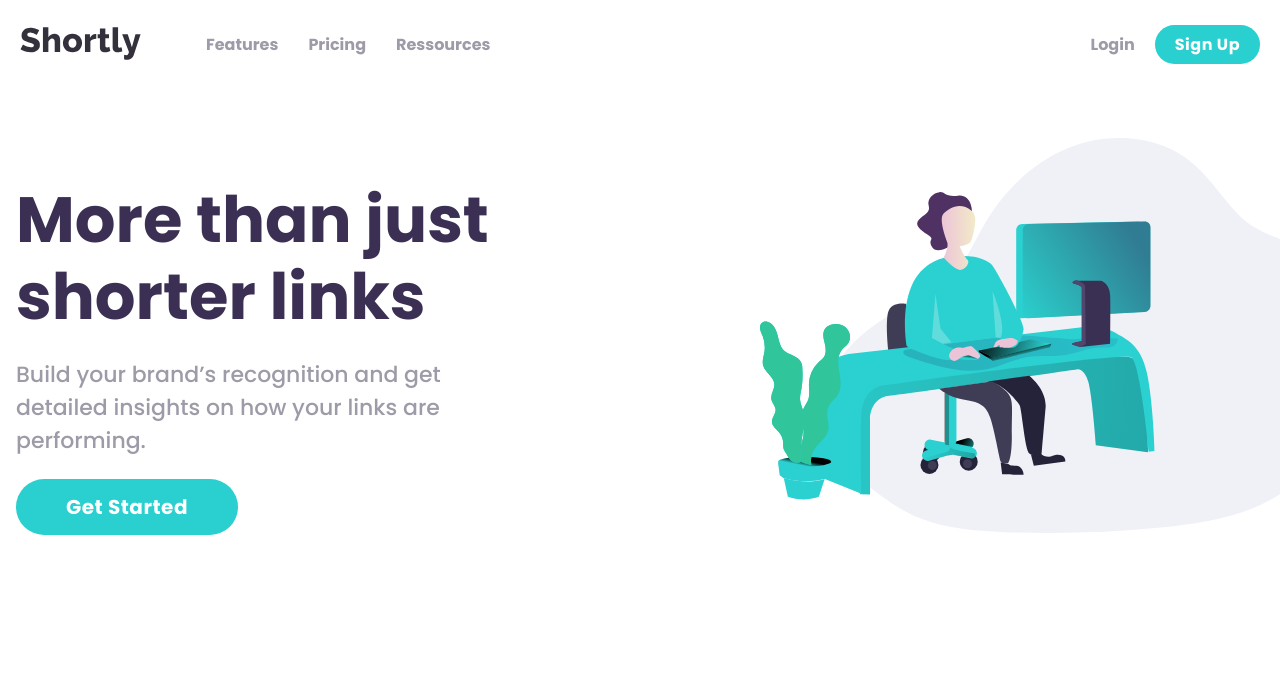
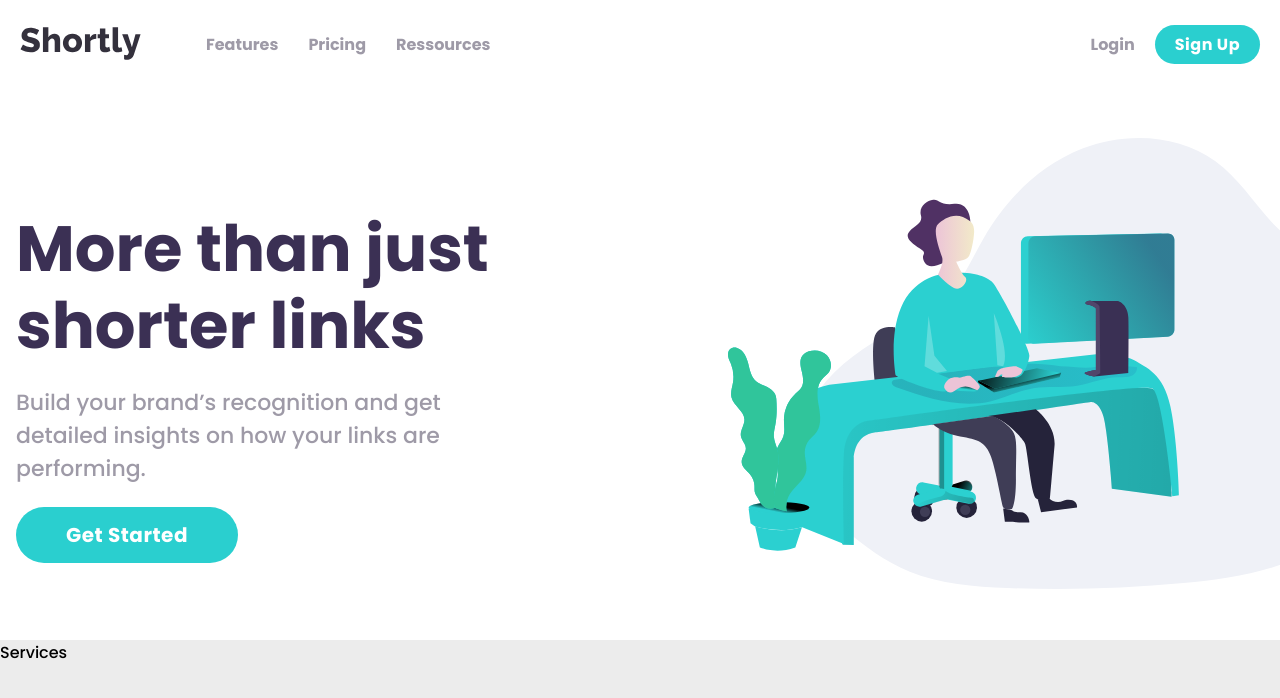
Before and after one commit to mena0018/URL-Shortening, a React (Create React App) app: page / in a window 1280 px wide. Shown: the top 698 px of the page. Built offline with nearby package versions, Linux system fonts and the light colour scheme.

Commit message:
Update of the layout following the addition of service component

```diff
--- a/src/App.tsx
+++ b/src/App.tsx
@@ -1,14 +1,14 @@
-import Navbar from "./components/Navbar/Navbar";
 import Home from "./pages/Home/Home";
 import "./index.scss";
+import Services from './pages/Services/Services';
 
 
 function App() {
 
   return (
     <div className="App-container">
-      <Navbar />
       <Home />
+      <Services />
     </div>
   );
 }
--- a/src/index.scss
+++ b/src/index.scss
@@ -18,9 +18,6 @@ body, #root {
 }
 
 .App-container {
-  width: 100%;
   height: 100%;
-  max-width: $max-width;
-  margin: 0 auto;
-  overflow-x: hidden;
+  width: 100vw;
 }
--- a/src/pages/Home/Home.module.scss
+++ b/src/pages/Home/Home.module.scss
@@ -2,8 +2,19 @@
 @import "../../scss/variables.scss";
 
 
+.global_container {
+   width: 100%;
+   height: 100%;
+   max-width: $max-width;
+   margin: 0 auto;
+   overflow-x: hidden;
+}
+
 .home_container {
-   padding: 7em 1em;
+   padding: 8em 1em 0;
+   display: grid;
+   grid-template-columns: 1fr;
+   place-items: center;
 
    .bloc_img {
       padding: 0 40px 40px;
@@ -37,14 +48,14 @@
    }
 }
 
-@media screen and (min-width: 800px) {
+@media screen and (min-width: 700px) {
    .home_container {
       padding: 3em 1em;
 
       .bloc_img {
          img {
             width: 120%;
-            padding-left: 5em;
+            padding-left: 3em;
          }
       }
    }
@@ -52,6 +63,8 @@
 
 
 @media screen and (min-width: 1024px) {
+   .global_container {
+      height: 80%;
 
       .home_container {
          display: grid;
@@ -62,7 +75,7 @@
             order: 2;
 
             img {
-            width: 125%
+               width: 135%
             }
          }
 
@@ -77,3 +90,4 @@
          }
       }
    }
+}
--- a/src/pages/Home/Home.tsx
+++ b/src/pages/Home/Home.tsx
@@ -1,10 +1,16 @@
 import styles from "./Home.module.scss";
 import WorkingImg from "../../images/illustration-working.svg";
+import Navbar from '../../components/Navbar/Navbar';
+
 
 export default function Home() {
+
   return (
+    <div className={styles.global_container}>
+
+      <Navbar />
+
       <div className={styles.home_container}>
-
         <div className={styles.bloc_img}>
           <img src={WorkingImg} alt="working illustration" />
         </div>
@@ -14,6 +20,8 @@ export default function Home() {
           <p>Build your brand’s recognition and get detailed insights on how your links are performing.</p>
           <button>Get Started</button>
         </div>
+
+      </div>
     </div>
   )
 }
--- /dev/null
+++ b/src/pages/Services/Services.module.scss
@@ -0,0 +1,9 @@
+@import "../../scss/_mixins.scss";
+@import "../../scss/variables.scss";
+
+
+.services_container {
+  width: 100vw;
+  height: 50%;
+  background-color: $light-gray;
+}
--- /dev/null
+++ b/src/pages/Services/Services.tsx
@@ -0,0 +1,7 @@
+import styles from "./Services.module.scss";
+
+export default function Services() {
+  return (
+    <div className={styles.services_container}> Services</div>
+  )
+}
```
Lines whose indentation alone changed are shown as unchanged.
